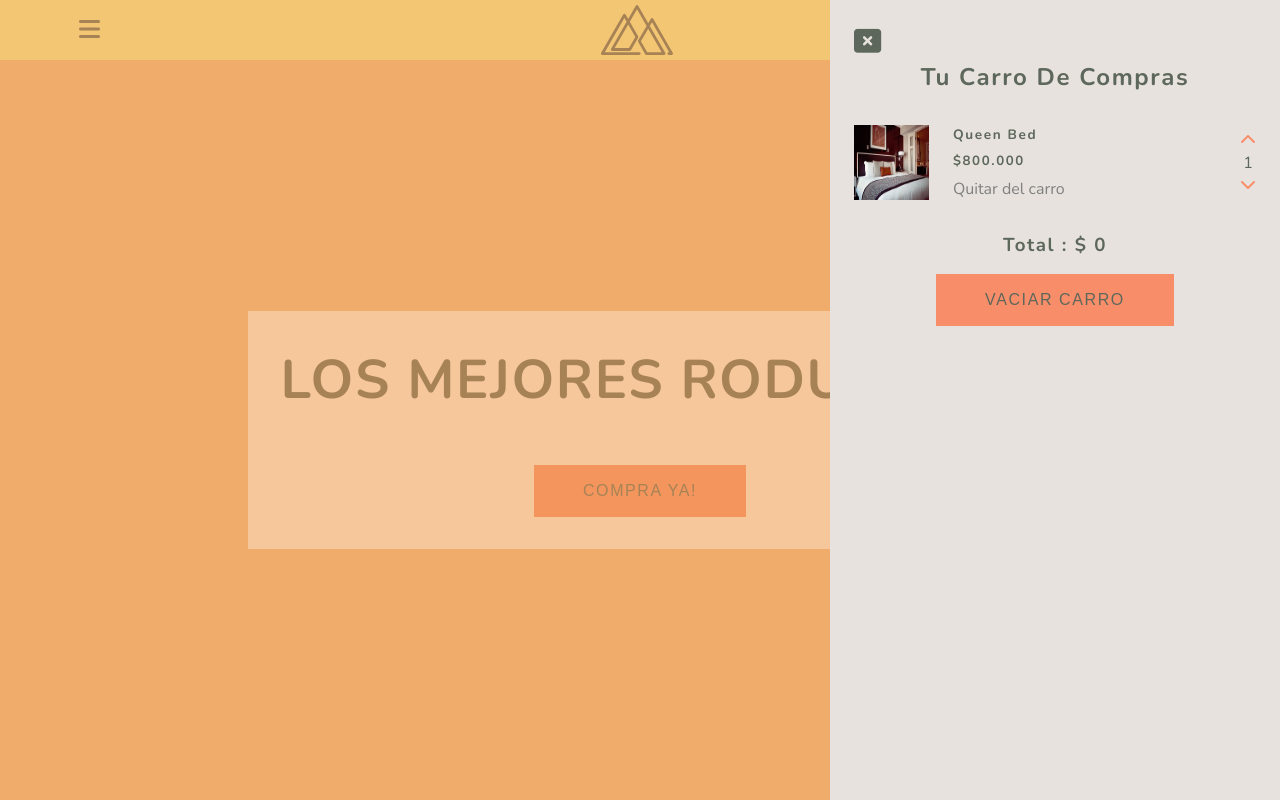
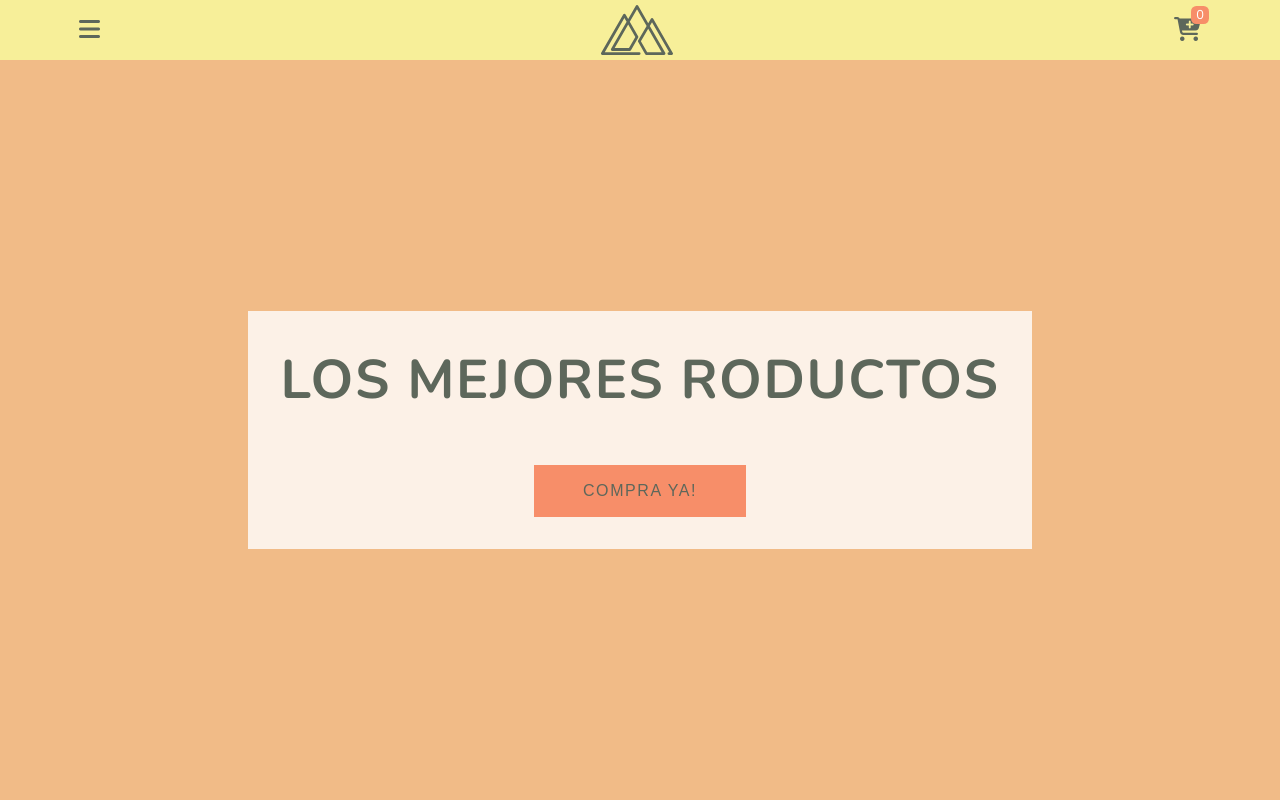
Before and after one commit to juliocesardeveloper/ecommerce-js, a website: page index.html in a window 1280 px wide. Shown: the top 800 px of the page. Drawn offline with nearby package versions, Linux system fonts and the light colour scheme.

Commit message:
Applying javascript

```diff
--- a/app.js
+++ b/app.js
@@ -0,0 +1,47 @@
+// variables
+const cartBtn = document.querySelector('.cart-btn');
+const closeCartBtn = document.querySelector('.close-cart');
+const clearCartBtn = document.querySelector('.clear-cart');
+const cartDOM = document.querySelector('.cart');
+const cartOverlay = document.querySelector('.cart-overlay');
+const cartItems = document.querySelector('.cart-items');
+const cartTotal = document.querySelector('.cart-total');
+const cartContent = document.querySelector('.cart-content');
+const productsDOM = document.querySelector('.products-center');
+
+// cart
+let cart = [];
+
+// getting the products
+class Products {
+  async getProducts() {
+    try {
+      let result = await fetch('products.json')
+      let data = await result.json();
+      let products = data.items;
+      products = products.map(item => {
+        const {title, price} = item.fields;
+        const {id} = item.sys;
+        const image = item.fields.image.fields.file.url;
+        return {title, price, id, image}
+      });
+      return products;
+    } catch (error) {
+      console.log(error);
+    }
+  }
+}
+
+// display products
+class UI {}
+
+// local storage
+class Storage {}
+
+document.addEventListener("DOMContentLoaded", () => {
+  const ui = new UI();
+  const products = new Products();
+
+  // get all products
+  products.getProducts().then(data => console.log(data));
+});
--- a/styles.css
+++ b/styles.css
@@ -180,7 +180,7 @@ body {
   transition: var(--mainTransition);
   background: rgb(240, 157, 81, 0.5);
   z-index: 2;
-  /* visibility: hidden; */
+  visibility: hidden;
 }
 .cart {
   position: fixed;
@@ -193,7 +193,7 @@ body {
   background: rgb(231, 226, 221);
   padding: 1.5rem;
   transition: var(--mainTransition);
-  /* transform: translateX(100%); */
+  transform: translateX(100%);
 }
 .showCart {
   transform: translateX(0);
```
